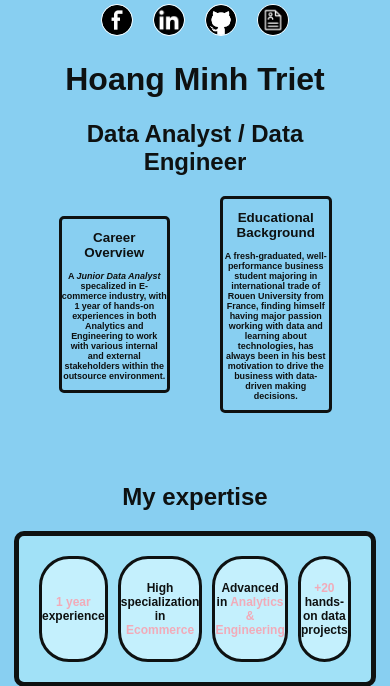
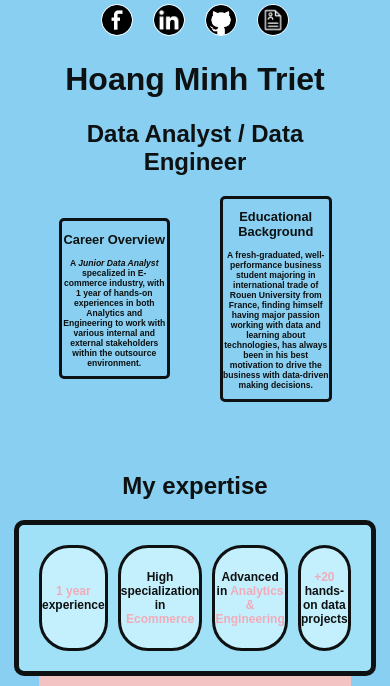
Before and after one commit to MinnTrit/personal_website, a Flask app: page / in a window 390 px wide. Shown: the part 336-1022 px from the top of the page. Run offline with Flask 3, Linux system fonts and the light colour scheme; some web fonts are replaced.

Commit message:
adjust font

```diff
--- a/static/css/introduction.css
+++ b/static/css/introduction.css
@@ -146,7 +146,7 @@ main .introduction {
     .careerOverview,
     .educationalBackground {
         width: 100%;
-        font-size: 2.3vw;
+        font-size: 2.2vw;
     }
     .textDetails {
         height: auto;
```
